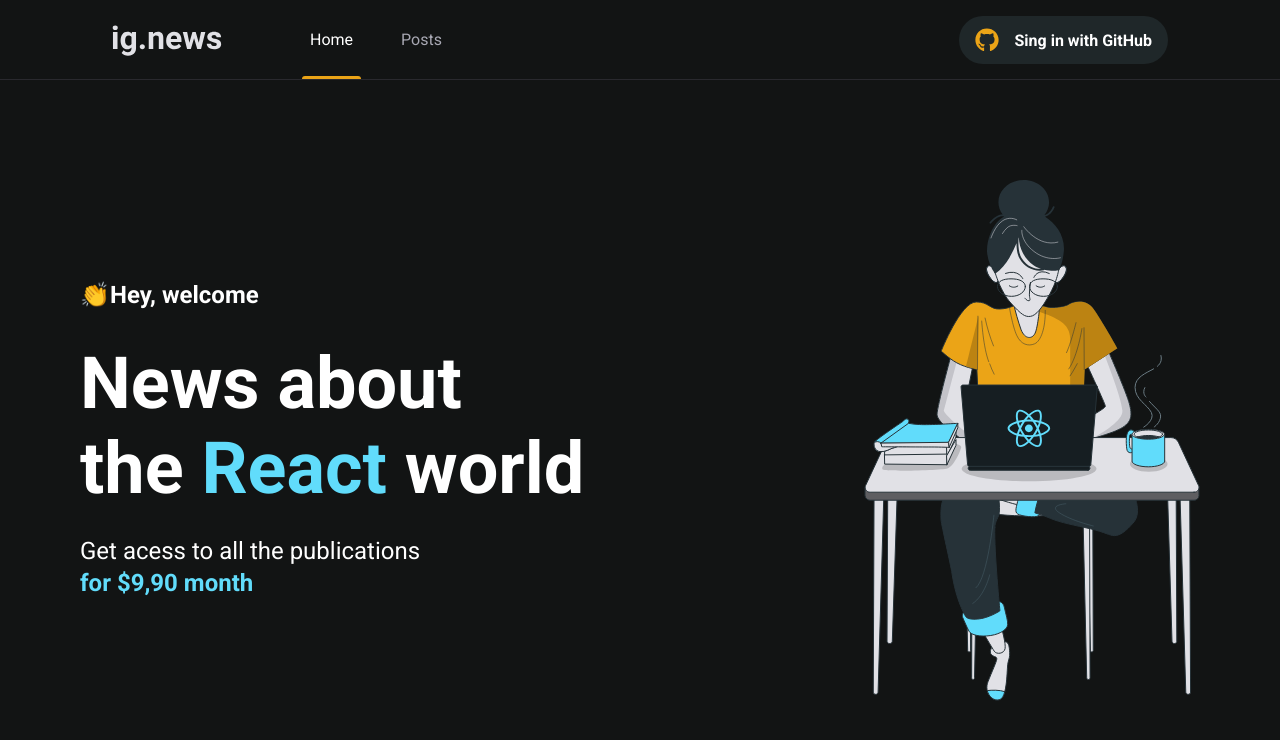
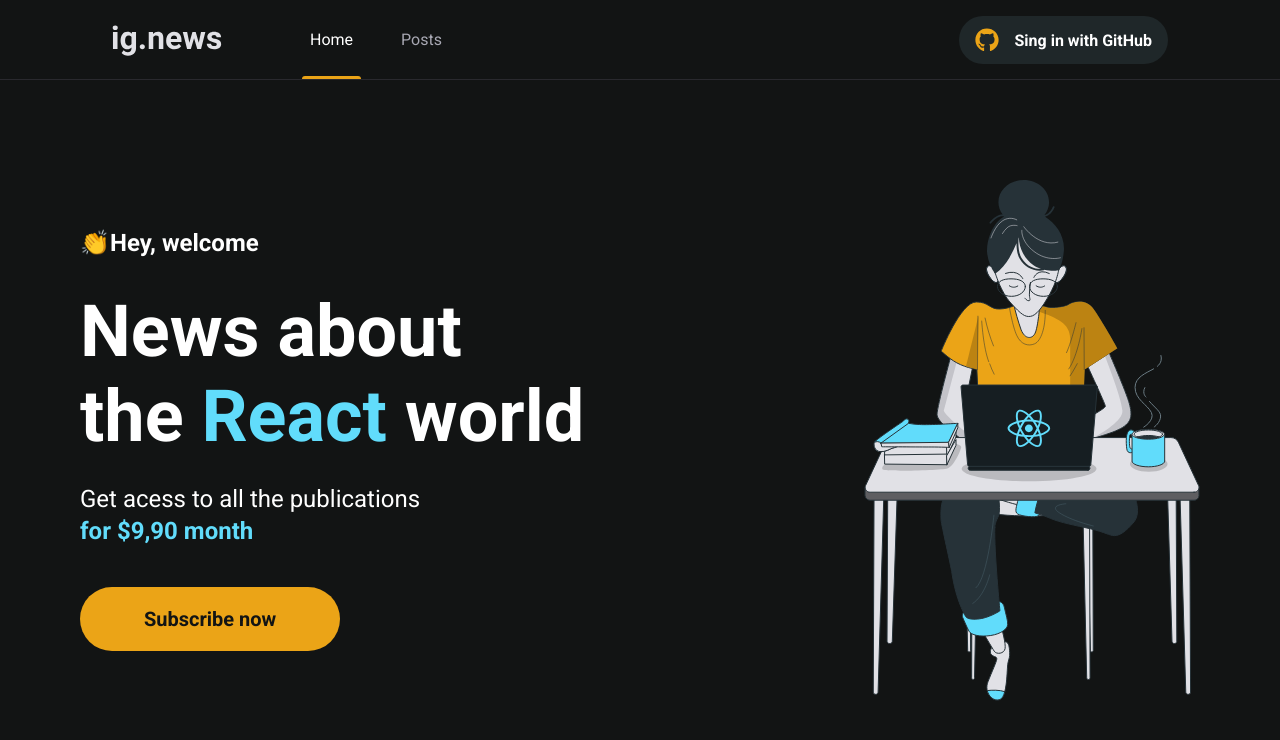
Before and after one commit to thg-nunes/ignews, a Next.js app: page / in a window 1280 px wide. Shown: the top 740 px of the page. Built offline with nearby package versions, Linux system fonts and the light colour scheme.

Commit message:
feature: cria button subscrib e adiciona na home page

```diff
--- /dev/null
+++ b/src/components/subscrib-Button/index.tsx
@@ -0,0 +1,9 @@
+import styles from './style.module.scss'
+
+export const SubscribButton = () => {
+  return (
+    <button className={styles.subscribButton} type="button">
+      Subscribe now
+    </button>
+  )
+}
--- /dev/null
+++ b/src/components/subscrib-Button/style.module.scss
@@ -0,0 +1,23 @@
+.subscribButton {
+  background: var(--yellow-600);
+  color: var(--gray-900);
+
+  font-size: 1.25rem;
+  font-weight: 700;
+
+  height: 4rem;
+  border: none;
+  border-radius: 4rem;
+
+  padding: 0 4rem;
+
+  display: flex;
+  align-items: center;
+  justify-content: center;
+
+  transition: filter .2s;
+
+  &:hover {
+    filter: brightness(0.8);
+  }
+}
--- a/src/pages/home.module.scss
+++ b/src/pages/home.module.scss
@@ -34,4 +34,8 @@
       font-weight: 700;
     }
   }
+
+  button {
+    margin-top: 2.5rem;
+  }
 }
--- a/src/pages/index.tsx
+++ b/src/pages/index.tsx
@@ -1,5 +1,6 @@
 import type { NextPage } from 'next'
 import Head from 'next/head'
+import { SubscribButton } from '../components/subscrib-Button'
 
 import styles from './home.module.scss'
 
@@ -15,6 +16,7 @@ const Home: NextPage = () => {
           <span>👏Hey, welcome</span>
           <h1>News about <br /> the <span>React</span> world</h1>
           <p>Get acess to all the publications <br /> <span>for $9,90 month</span></p>
+          <SubscribButton />
         </section>
         <img src="/images/avatar.svg" alt="Girl coding" />
       </main>
```
